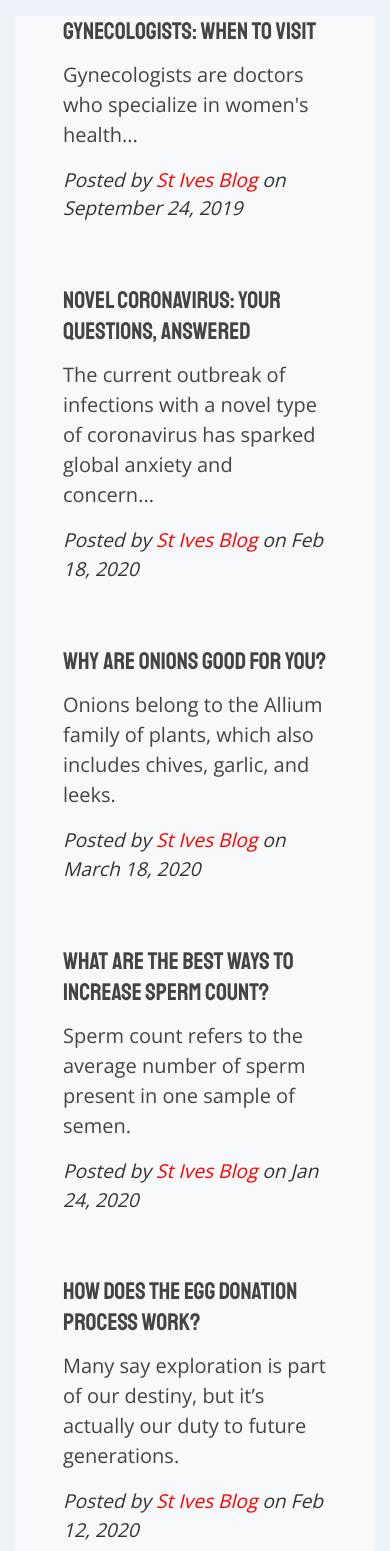
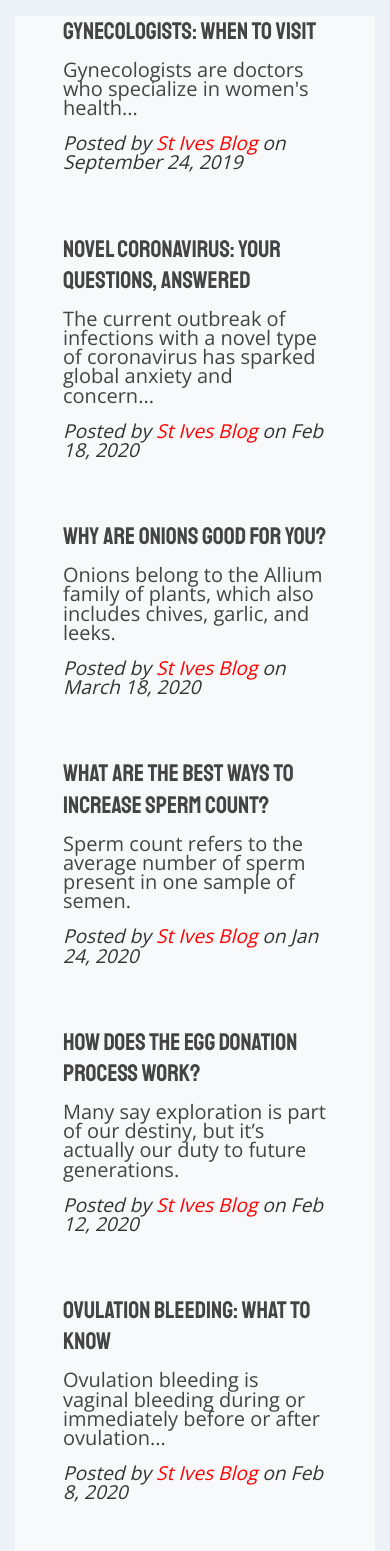
Before and after one commit to oraclekayfe/St-Ives-Web, a plain HTML site: page blog.html in a window 390 px wide. Shown: the part 1074-2625 px from the top of the page. Drawn offline with nearby package versions, Linux system fonts and the light colour scheme; files whose address does not match are found by name.

Commit message:
new blog edit

```diff
--- a/blog.html
+++ b/blog.html
@@ -215,7 +215,7 @@
 
   <!-- Main Content -->
 
-  <section id="blog-main">
+  <section id="blog-main" style="line-height: 1.2rem;">
     <div class="container">
       <div class="row">
       <div class="container">
@@ -236,7 +236,7 @@
 
           <div class="divider"></div>
 
-          <div class="post-preview my-2">
+          <div class="post-preview ">
             <a href="novel_coronavirus.html">
               <h4 class="post-title" >
                 Novel coronavirus: Your questions, answered
@@ -268,7 +268,7 @@
 
           <div class="divider"></div>
 
-          <div class="post-preview my-2">
+          <div class="post-preview ">
             <a href="the_best_ways_to_increase_sperm_count.html">
               <h4 class="post-title" >
                 What are the best ways to increase sperm count?
@@ -300,7 +300,7 @@
 
           <div class="divider"></div>
 
-          <div class="post-preview my-2">
+          <div class="post-preview ">
             <a href="ovulation_bleeding.html">
               <h4 class="post-title" >
                 Ovulation bleeding: What to know
```
Also changed, not shown: scss/style.scss (+0 -11 lines).
